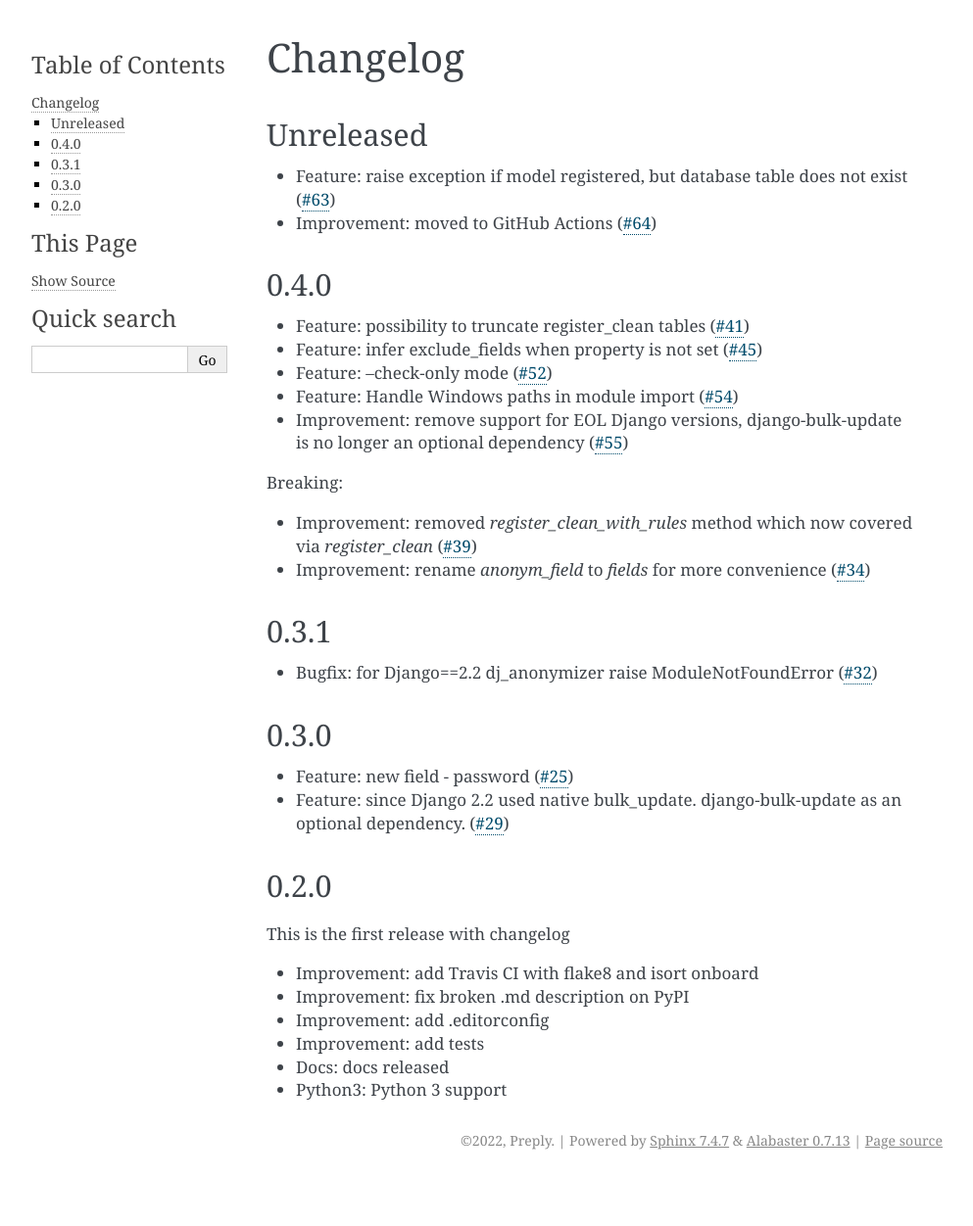
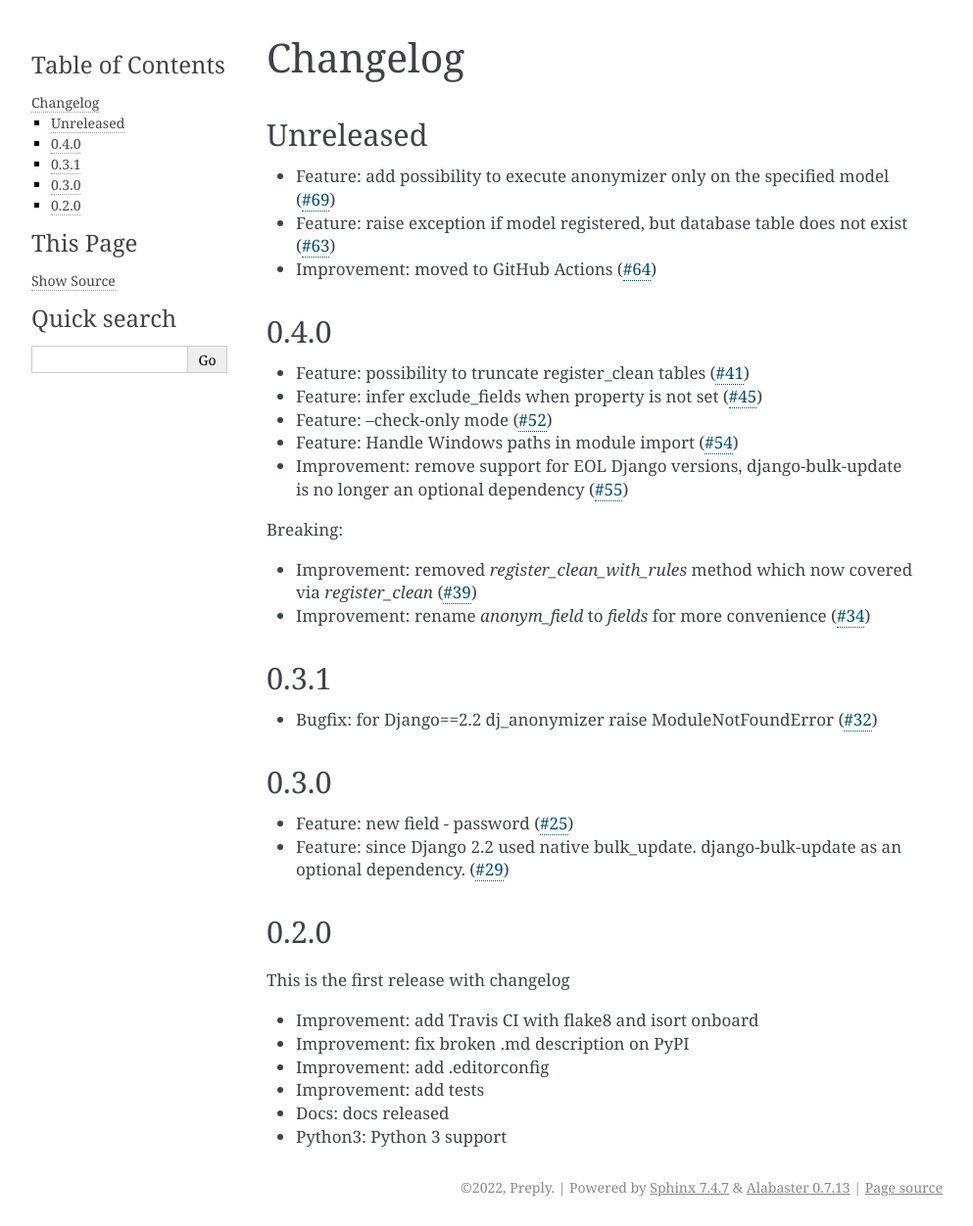
Before and after one commit to preply/dj_anonymizer, a Sphinx documentation site: the page built from docs/changelog.rst, in a window 1280 px wide. Shown: the whole page at 98% size, without its empty margins (148-1141 px from the left). Built offline with Sphinx 7.4.7, drawn with Linux system fonts in a browser that asks for light colours; before the commit the page ends 1204 px from its top, so only the background shows below that.

Commit message:
update changelog

```diff
--- a/docs/changelog.rst
+++ b/docs/changelog.rst
@@ -3,7 +3,8 @@ Changelog
 
 Unreleased
 ----------
-* Feature: raise exception if model registered, but database table does not exist  (`#63 <https://github.com/preply/dj_anonymizer/pull/63>`__)
+* Feature: add possibility to execute anonymizer only on the specified model (`#69 <https://github.com/preply/dj_anonymizer/pull/69>`__)
+* Feature: raise exception if model registered, but database table does not exist (`#63 <https://github.com/preply/dj_anonymizer/pull/63>`__)
 * Improvement: moved to GitHub Actions (`#64 <https://github.com/preply/dj_anonymizer/pull/64>`__)
 
 0.4.0
```
